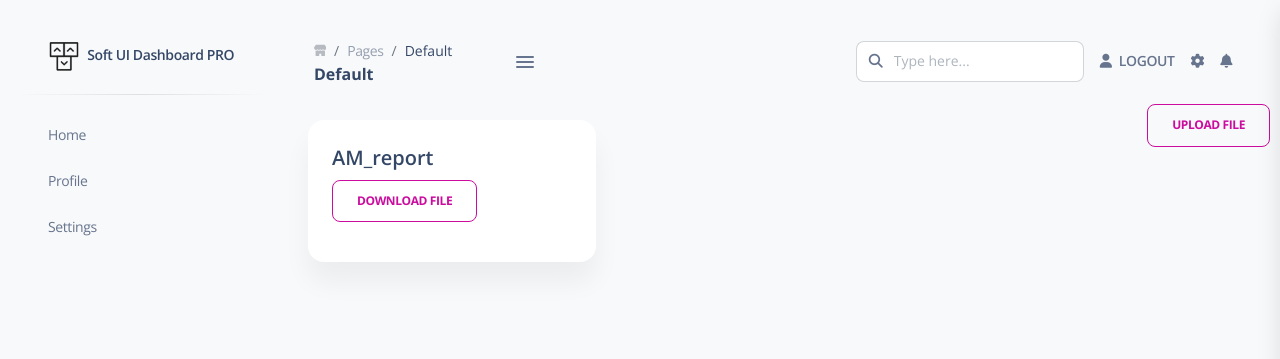
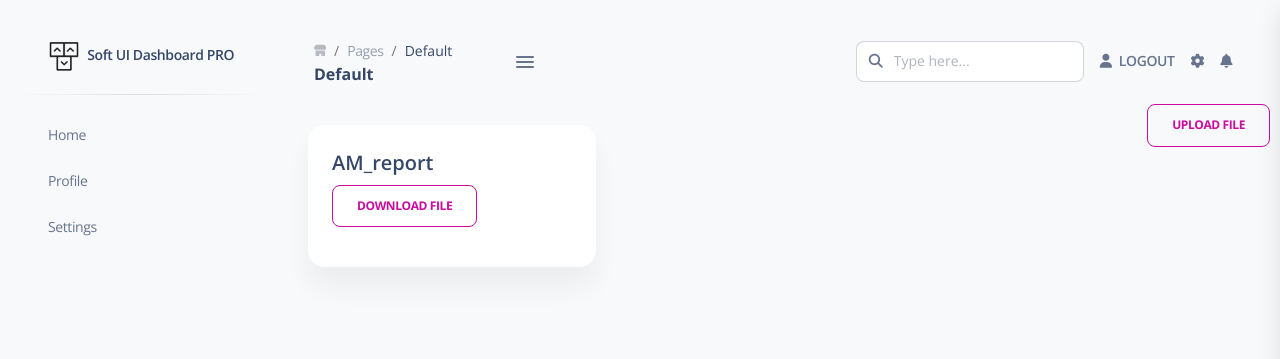
Before and after one commit to Chetan1330/softui, a Django app: page /folder/1/ in a window 1280 px wide. Shown: the top 359 px of the page. Run offline with Django 3.2, Linux system fonts and the light colour scheme; data comes from the database, SQL or seed files in the repository; some libraries are stand-ins or nearby versions.

Commit message:
Update folder.html

```diff
--- a/apps/templates/home/folder.html
+++ b/apps/templates/home/folder.html
@@ -16,7 +16,7 @@
         <!--  -->
         {% for i in files %}
         <div class="col-sm">
-          <div class="card" style="width: 18rem">
+          <div class="card" style="margin-top: 5px; width: 18rem">
             <div class="card-body">
               <h5 class="card-title">{{i.filetitle}}</h5>
               <a href="{{i.file.url}}" download="{{i.file}}" class="btn btn-outline-primary">Download File </a>
```
